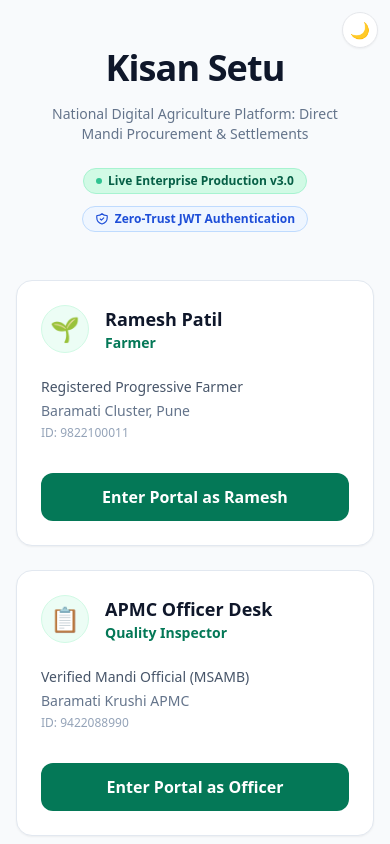
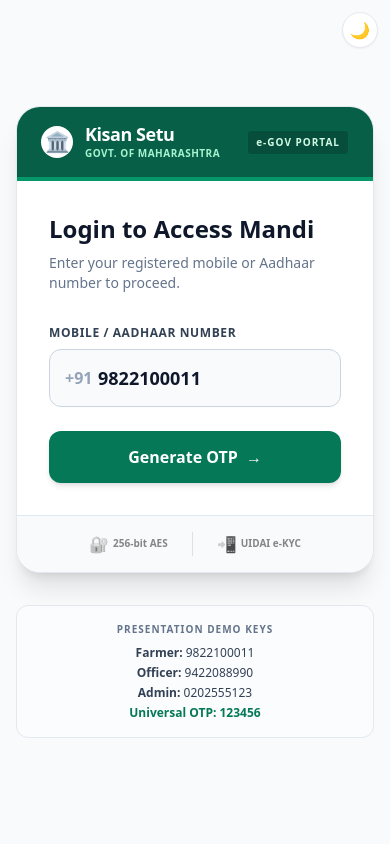
Before and after one commit to Arxov/farmer-procurement, a Next.js app: page / in a window 390 px wide. Shown: the top 844 px of the page. Built offline with nearby package versions, Linux system fonts and the light colour scheme; no server answers.

Commit message:
feat(auth): replace demo login hub with zero-cost mock Mobile/Aadhaar OTP gateway

```diff
--- a/pages/index.js
+++ b/pages/index.js
@@ -3,13 +3,22 @@
 import { useRouter } from 'next/router';
 import { supabase } from '../lib/supabaseClient';
 
-export default function DemoLogin() {
+// Map specific phone/Aadhaar numbers to the seeded demo accounts
+const CREDENTIAL_MAP = {
+  '9822100011': { email: 'farmer@demo.com', role: 'farmer' },
+  '9422088990': { email: 'officer@demo.com', role: 'officer' },
+  '0202555123': { email: 'admin@demo.com', role: 'admin' },
+};
+
+export default function MobileOtpLogin() {
   const router = useRouter();
-  const [loadingRole, setLoadingRole] = useState(null);
+  const [step, setStep] = useState(1);
+  const [identifier, setIdentifier] = useState('9822100011');
+  const [otp, setOtp] = useState('');
+  const [loading, setLoading] = useState(false);
   const [error, setError] = useState(null);
 
   useEffect(() => {
-    // If already logged in, redirect based on role
     supabase.auth.getSession().then(({ data: { session } }) => {
       if (session) {
         supabase.from('profiles').select('role').eq('id', session.user.id).single()
@@ -22,123 +31,193 @@
           });
       }
     });
-  }, []);
+  }, [router]);
 
-  const handleDemoLogin = async (role, email) => {
-    setLoadingRole(role);
+  const handleSendOtp = (e) => {
+    e.preventDefault();
     setError(null);
+    if (!identifier || identifier.length < 10) {
+      setError('Please enter a valid 10-digit mobile number or 12-digit Aadhaar.');
+      return;
+    }
+
+    setLoading(true);
+    setTimeout(() => {
+      setLoading(false);
+      setStep(2);
+    }, 800);
+  };
+
+  const handleVerifyOtp = async (e) => {
+    e.preventDefault();
+    setError(null);
+
+    if (otp !== '123456') {
+      setError('Invalid OTP. Please enter 123456 for the demo.');
+      return;
+    }
+
+    const account = CREDENTIAL_MAP[identifier];
+    if (!account) {
+      setError('Account not found for this mobile/Aadhaar number.');
+      return;
+    }
+
+    setLoading(true);
     try {
-      const { data, error } = await supabase.auth.signInWithPassword({
-        email: email,
+      const { data, error: authError } = await supabase.auth.signInWithPassword({
+        email: account.email,
         password: 'password123',
       });
-      if (error) throw error;
+      if (authError) throw authError;
 
-      if (role === 'farmer') router.push('/farmer/dashboard');
-      if (role === 'officer') router.push('/officer/dashboard');
-      if (role === 'admin') router.push('/admin/dashboard');
+      if (account.role === 'farmer') router.push('/farmer/dashboard');
+      if (account.role === 'officer') router.push('/officer/dashboard');
+      if (account.role === 'admin') router.push('/admin/dashboard');
     } catch (err) {
       setError(err.message);
-      setLoadingRole(null);
+      setLoading(false);
     }
   };
-
-  const demoAccounts = [
-    {
-      id: 'farmer',
-      email: 'farmer@demo.com',
-      name: 'Ramesh Patil',
-      roleTitle: 'Farmer',
-      badge: 'Registered Progressive Farmer',
-      location: 'Baramati Cluster, Pune',
-      uid: 'ID: 9822100011',
-      icon: '🌱',
-      btnLabel: 'Enter Portal as Ramesh'
-    },
-    {
-      id: 'officer',
-      email: 'officer@demo.com',
-      name: 'APMC Officer Desk',
-      roleTitle: 'Quality Inspector',
-      badge: 'Verified Mandi Official (MSAMB)',
-      location: 'Baramati Krushi APMC',
-      uid: 'ID: 9422088990',
-      icon: '📋',
-      btnLabel: 'Enter Portal as Officer'
-    },
-    {
-      id: 'admin',
-      email: 'admin@demo.com',
-      name: 'Kisan Setu National Admin',
-      roleTitle: 'Admin',
-      badge: 'State Portal & Nodal Authority',
-      location: 'State Agricultural Operations Center',
-      uid: 'ID: 0202555123',
-      icon: '🛡️',
-      btnLabel: 'Enter Portal as Admin'
-    }
-  ];
 
   return (
     <div className="min-h-screen bg-slate-50 font-sans text-slate-800 flex flex-col items-center justify-center p-4">
       <Head>
-        <title>Kisan Setu | Demo Login Hub</title>
+        <title>Kisan Setu | National Digital Agriculture Platform</title>
       </Head>
 
-      <div className="text-center max-w-3xl mb-12 mt-8">
-        <h1 className="text-4xl md:text-5xl font-extrabold tracking-tight mb-4 text-slate-900">
-          Kisan Setu
-        </h1>
-        <p className="text-sm md:text-base text-slate-500 mb-6 font-medium px-4">
-          National Digital Agriculture Platform: Direct Mandi Procurement & Settlements
+      <div className="w-full max-w-md bg-white rounded-3xl shadow-xl border border-slate-200 overflow-hidden relative">
+        <div className="bg-emerald-800 px-6 py-4 flex items-center justify-between border-b-4 border-emerald-600">
+          <div className="flex items-center gap-3">
+            <div className="w-8 h-8 rounded-full bg-white flex items-center justify-center">
+              <span className="text-xl">🏛️</span>
+            </div>
+            <div>
+              <h1 className="text-white font-bold text-lg leading-tight tracking-tight">Kisan Setu</h1>
+              <p className="text-emerald-200 text-[10px] font-semibold uppercase tracking-wider">Govt. of Maharashtra</p>
+            </div>
+          </div>
+          <span className="bg-emerald-900 text-emerald-100 text-[10px] px-2 py-1 rounded font-bold tracking-widest border border-emerald-700/50">
+            e-GOV PORTAL
+          </span>
+        </div>
+
+        <div className="p-8">
+          <h2 className="text-2xl font-extrabold text-slate-900 mb-2">
+            {step === 1 ? 'Login to Access Mandi' : 'OTP Verification'}
+          </h2>
+          <p className="text-sm text-slate-500 mb-8 font-medium">
+            {step === 1
+              ? 'Enter your registered mobile or Aadhaar number to proceed.'
+              : `We have sent a 6-digit secure OTP to ${identifier}.`}
           </p>
 
-        <div className="flex flex-wrap justify-center gap-3">
-          <span className="inline-flex items-center gap-1.5 px-3 py-1 rounded-full text-xs font-semibold bg-emerald-100 text-emerald-800 border border-emerald-200">
-            <span className="w-1.5 h-1.5 rounded-full bg-emerald-500 animate-pulse" />
-            Live Enterprise Production v3.0
-          </span>
-          <span className="inline-flex items-center gap-1.5 px-3 py-1 rounded-full text-xs font-semibold bg-blue-50 text-blue-700 border border-blue-200">
-            <svg className="w-3.5 h-3.5" fill="none" viewBox="0 0 24 24" stroke="currentColor" strokeWidth={2}><path strokeLinecap="round" strokeLinejoin="round" d="M9 12l2 2 4-4m5.618-4.016A11.955 11.955 0 0112 2.944a11.955 11.955 0 01-8.618 3.04A12.02 12.02 0 003 9c0 5.591 3.824 10.29 9 11.622 5.176-1.332 9-6.03 9-11.622 0-1.042-.133-2.052-.382-3.016z" /></svg>
-            Zero-Trust JWT Authentication
-          </span>
+          {error && (
+            <div className="mb-6 p-3 bg-red-50 text-red-700 border border-red-200 rounded-xl text-sm font-semibold flex gap-2 items-center">
+              <span>⚠️</span>
+              <span>{error}</span>
+            </div>
+          )}
+
+          {step === 1 ? (
+            <form onSubmit={handleSendOtp} className="space-y-6">
+              <div>
+                <label className="block text-xs font-bold text-slate-700 uppercase tracking-wider mb-2">
+                  Mobile / Aadhaar Number
+                </label>
+                <div className="relative">
+                  <div className="absolute inset-y-0 left-0 pl-4 flex items-center pointer-events-none text-slate-400 font-bold">
+                    +91
+                  </div>
+                  <input
+                    type="text"
+                    value={identifier}
+                    onChange={(e) => setIdentifier(e.target.value.replace(/[^0-9]/g, ''))}
+                    placeholder="Enter 10-digit mobile"
+                    className="w-full pl-12 pr-4 py-3.5 bg-slate-50 border border-slate-300 rounded-xl text-slate-900 font-semibold focus:ring-2 focus:ring-emerald-500 focus:border-emerald-500 transition-all text-lg"
+                    maxLength={12}
+                  />
                 </div>
               </div>
 
-      {error && (
-        <div className="mb-8 p-4 bg-red-50 text-red-700 border border-red-200 rounded-xl text-sm font-medium w-full max-w-4xl text-center">
-          Error: {error}
+              <button
+                type="submit"
+                disabled={loading}
+                className="w-full bg-emerald-700 hover:bg-emerald-800 disabled:bg-emerald-400 text-white font-bold py-3.5 px-4 rounded-xl shadow-md transition-all flex justify-center items-center gap-2"
+              >
+                {loading ? (
+                  <div className="w-5 h-5 border-2 border-white border-t-transparent rounded-full animate-spin" />
+                ) : (
+                  <>
+                    <span>Generate OTP</span>
+                    <span>→</span>
+                  </>
+                )}
+              </button>
+            </form>
+          ) : (
+            <form onSubmit={handleVerifyOtp} className="space-y-6 animate-fadeIn">
+              <div>
+                <label className="block text-xs font-bold text-slate-700 uppercase tracking-wider mb-2">
+                  6-Digit OTP
+                </label>
+                <input
+                  type="text"
+                  value={otp}
+                  onChange={(e) => setOtp(e.target.value.replace(/[^0-9]/g, ''))}
+                  placeholder="• • • • • •"
+                  className="w-full px-4 py-3.5 bg-slate-50 border border-slate-300 rounded-xl text-slate-900 font-bold text-center tracking-[0.5em] focus:ring-2 focus:ring-emerald-500 focus:border-emerald-500 transition-all text-2xl"
+                  maxLength={6}
+                  autoFocus
+                />
               </div>
+
+              <button
+                type="submit"
+                disabled={loading}
+                className="w-full bg-emerald-700 hover:bg-emerald-800 disabled:bg-emerald-400 text-white font-bold py-3.5 px-4 rounded-xl shadow-md transition-all flex justify-center items-center gap-2"
+              >
+                {loading ? (
+                  <div className="w-5 h-5 border-2 border-white border-t-transparent rounded-full animate-spin" />
+                ) : (
+                  <span>Verify & Login</span>
+                )}
+              </button>
+
+              <div className="text-center">
+                <button
+                  type="button"
+                  onClick={() => { setStep(1); setOtp(''); setError(null); }}
+                  className="text-xs font-semibold text-emerald-700 hover:text-emerald-800 underline"
+                >
+                  Change Mobile Number
+                </button>
+              </div>
+            </form>
           )}
 
-      <div className="grid grid-cols-1 md:grid-cols-2 lg:grid-cols-3 gap-6 w-full max-w-6xl mb-12">
-        {demoAccounts.map(account => (
-          <div key={account.id} className="bg-white rounded-2xl p-6 shadow-sm border border-slate-200 hover:shadow-lg transition-shadow flex flex-col h-full">
-            <div className="flex items-start gap-4 mb-6">
-              <div className="w-12 h-12 rounded-full bg-emerald-50 flex items-center justify-center text-2xl border border-emerald-100 shrink-0">
-                {account.icon}
         </div>
-              <div>
-                <h2 className="text-lg font-bold text-slate-900">{account.name}</h2>
-                <p className="text-sm font-semibold text-emerald-700">{account.roleTitle}</p>
+
+        <div className="bg-slate-50 border-t border-slate-200 p-4">
+          <div className="flex justify-center items-center gap-6 opacity-70 grayscale">
+             <div className="text-[10px] font-bold text-slate-600 flex items-center gap-1">
+               <span className="text-base">🔐</span> 256-bit AES
+             </div>
+             <div className="text-[10px] font-bold text-slate-600 flex items-center gap-1 border-l border-slate-300 pl-6">
+               <span className="text-base">📲</span> UIDAI e-KYC
+             </div>
+          </div>
         </div>
       </div>
 
-            <div className="flex-1 space-y-1 mb-8 text-sm">
-              <p className="text-slate-600 font-medium">{account.badge}</p>
-              <p className="text-slate-500">{account.location}</p>
-              <p className="text-slate-400 text-xs mt-2">{account.uid}</p>
+      <div className="mt-8 text-center bg-white/50 p-4 rounded-xl border border-slate-200 max-w-md w-full">
+        <p className="text-[10px] uppercase font-bold tracking-widest text-slate-500 mb-2">Presentation Demo Keys</p>
+        <div className="text-xs font-medium text-slate-700 space-y-1">
+          <p><strong>Farmer:</strong> 9822100011</p>
+          <p><strong>Officer:</strong> 9422088990</p>
+          <p><strong>Admin:</strong> 0202555123</p>
+          <p className="mt-2 text-emerald-700 font-bold">Universal OTP: 123456</p>
         </div>
-
-            <button
-              onClick={() => handleDemoLogin(account.id, account.email)}
-              disabled={loadingRole !== null}
-              className="w-full bg-emerald-700 hover:bg-emerald-800 disabled:bg-emerald-400 disabled:cursor-not-allowed text-white font-bold py-3 px-4 rounded-xl transition-colors"
-            >
-              {loadingRole === account.id ? 'Authenticating...' : account.btnLabel}
-            </button>
-          </div>
-        ))}
       </div>
     </div>
   );
```
Lines whose indentation alone changed are shown as unchanged.
